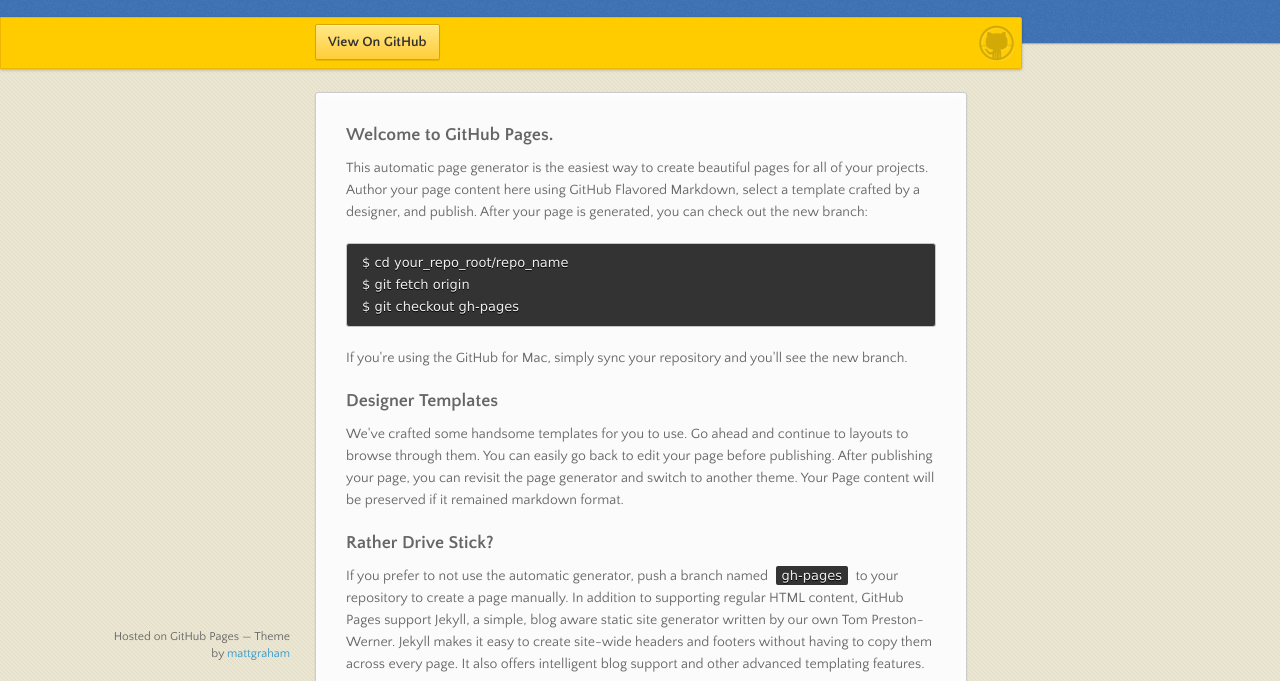
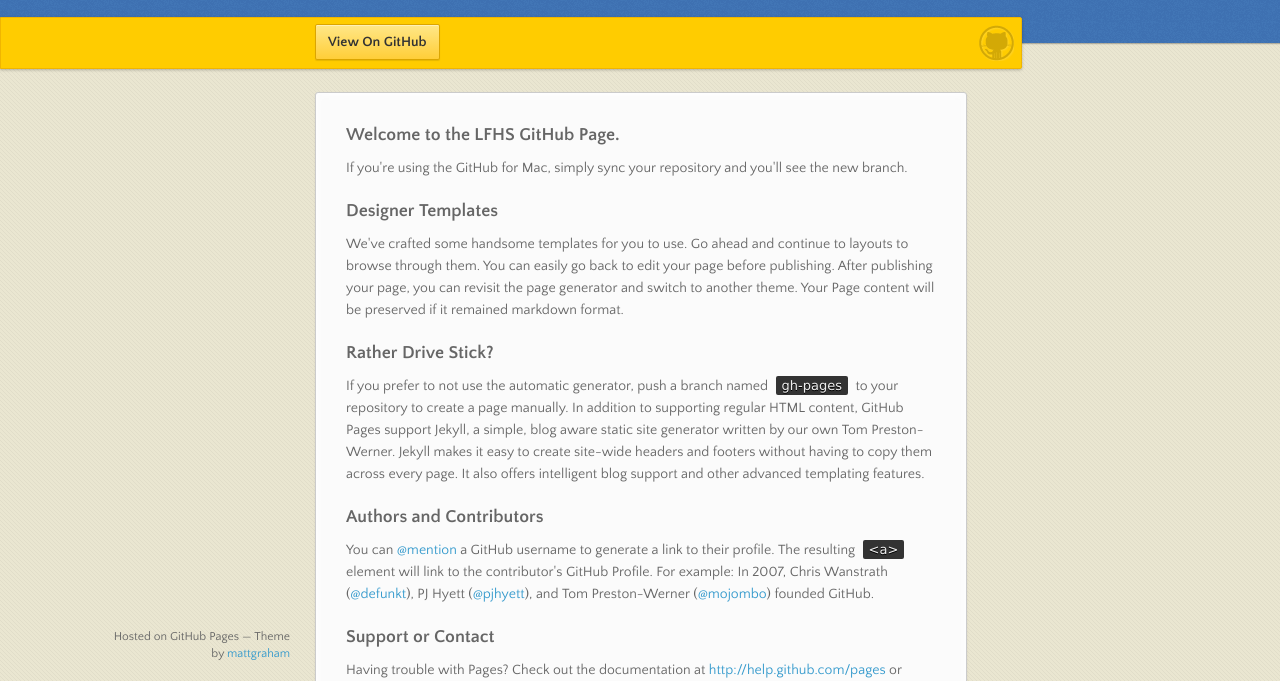
Before and after one commit to LFHS/lfhs.github.io, a plain HTML site: page index.html in a window 1280 px wide. Shown: the part 98-779 px from the top of the page. Drawn offline with nearby package versions, Linux system fonts and the light colour scheme.

Commit message:
Update index.html

```diff
--- a/index.html
+++ b/index.html
@@ -33,14 +33,7 @@
       </nav>
       <section>
         <h3>
-<a name="welcome-to-github-pages" class="anchor" href="#welcome-to-github-pages"><span class="octicon octicon-link"></span></a>Welcome to GitHub Pages.</h3>
-
-<p>This automatic page generator is the easiest way to create beautiful pages for all of your projects. Author your page content here using GitHub Flavored Markdown, select a template crafted by a designer, and publish. After your page is generated, you can check out the new branch:</p>
-
-<pre><code>$ cd your_repo_root/repo_name
-$ git fetch origin
-$ git checkout gh-pages
-</code></pre>
+<a name="welcome-to-github-pages" class="anchor" href="#welcome-to-github-pages"><span class="octicon octicon-link"></span></a>Welcome to the LFHS GitHub Page.</h3>
 
 <p>If you're using the GitHub for Mac, simply sync your repository and you'll see the new branch.</p>
 
```
